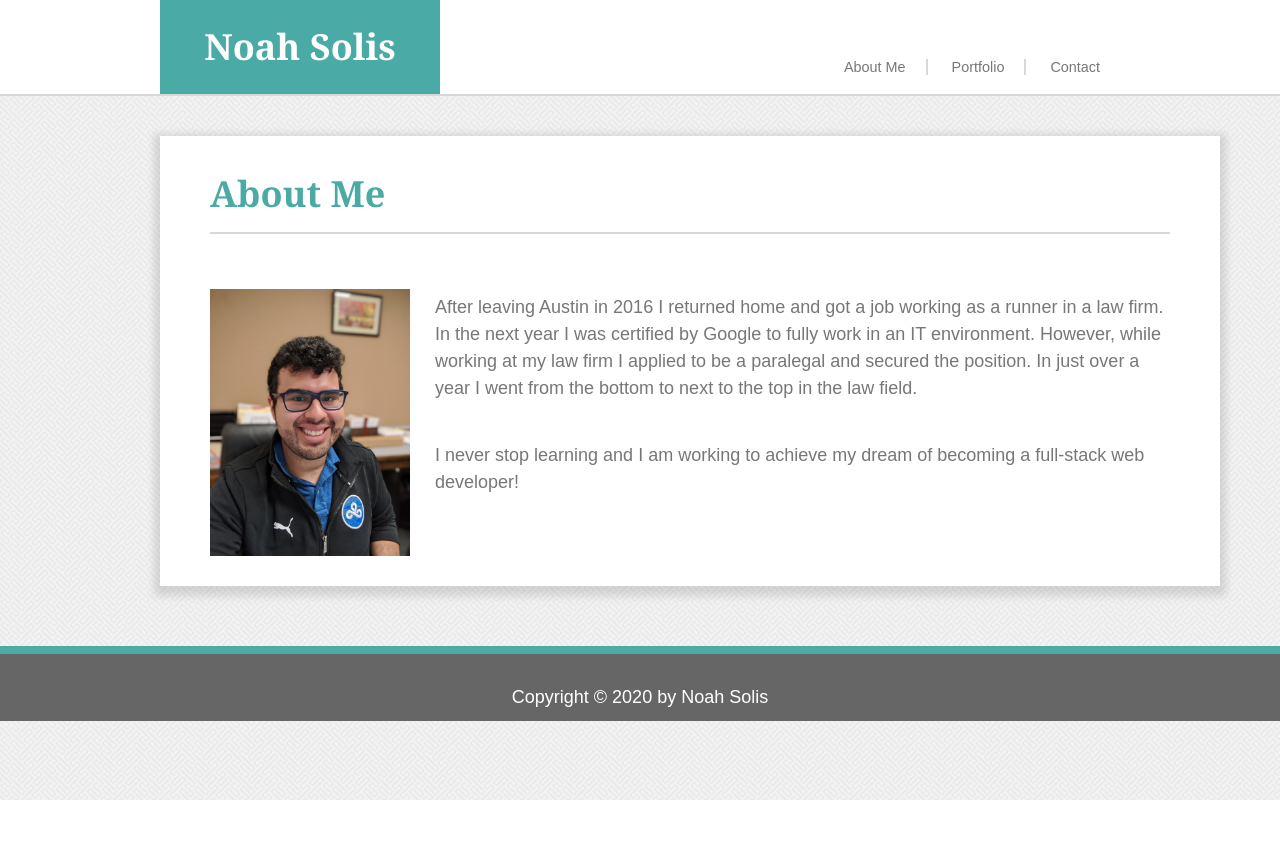
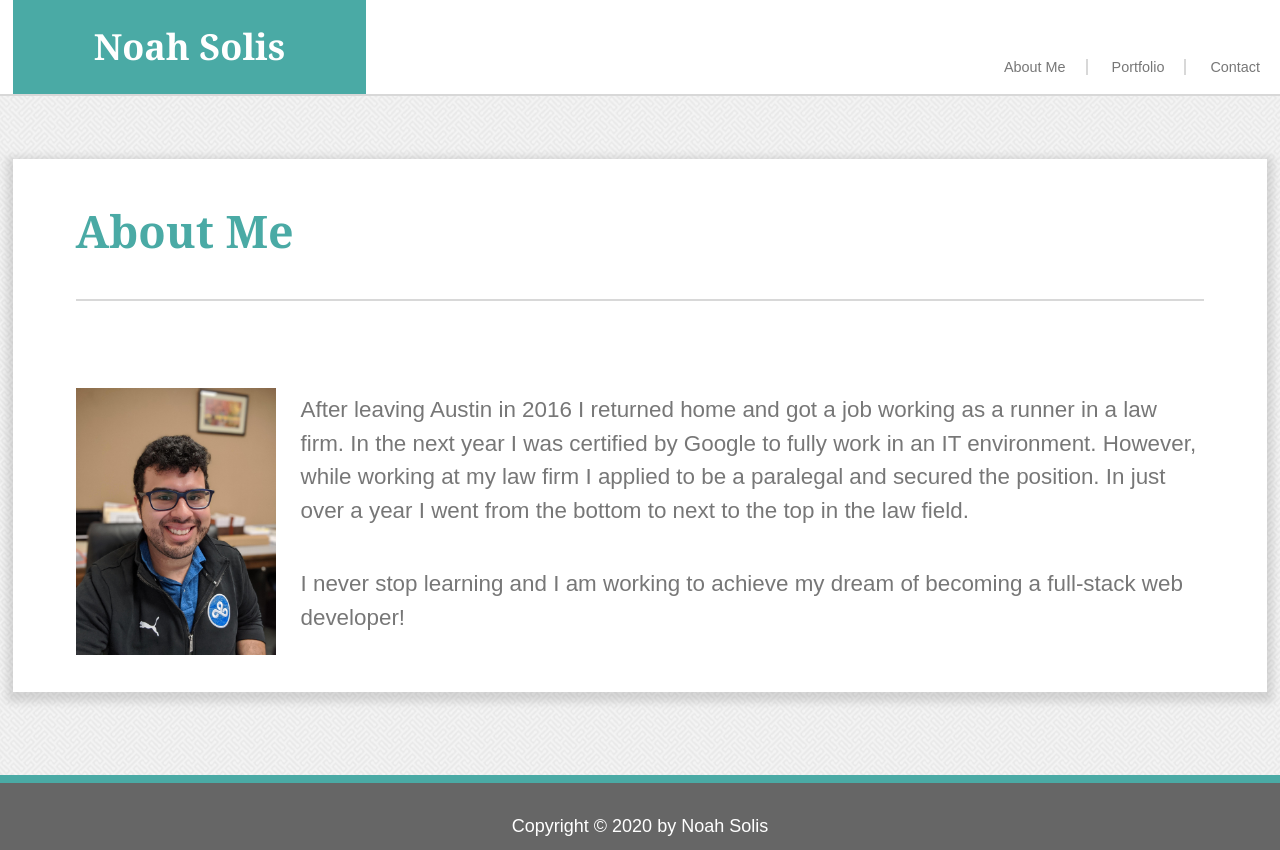
Before and after one commit to PayNoahttention/Responsive-Portfolio, a plain HTML site: page index.html in a window 1280 px wide. Before the commit the page ends 800 px from the top, so only its background shows below. Drawn offline with Linux system fonts and the light colour scheme.

Commit message:
Nav bar and main area scale!

```diff
--- a/assets/css/style.css
+++ b/assets/css/style.css
@@ -1,3 +1,5 @@
+/* This is css for original portfolio */
+
 /* General stuff */
 body {
     background-image: url("../images/pw_maze_white.png");
@@ -193,3 +195,39 @@ p {
     margin-left: 20px;
     padding: 10px 10px;
 }
+
+
+/* Idk this size */
+
+@media all and (max-width: 980px) and (min-width: 769px), all and (max-device-width: 980px) and (min-device-width: 769px) {
+
+}
+
+.container {
+    width: 98%;
+    margin: auto;
+}
+
+/* Nav area again */
+
+#menu {
+    text-align: right;
+    width: 440px;
+    top: 0;
+    right: 0;
+    position: absolute;
+}
+
+/*main area again */
+
+.main {
+    font-size: 1.75vw;
+    width: 90%;
+    margin: 5% 0;
+    padding: 4% 5% 3% 5%;
+}
+
+.main h1 {
+    margin-bottom: 5.5%;
+    padding-bottom: 4%;
+}
--- a/index.html
+++ b/index.html
@@ -2,9 +2,7 @@
 <html lang="en">
     <head>
         <meta charset="UTF-8">
-        <meta name="viewport" content="width=device-width, initial-scale=1, shrink-to-fit=no">
-        <meta name="viewport" content="width=device-width, initial-scale=1.0">
-        <meta http-equiv="X-UA-Compatible" content="ie=edge">
+
 
         <title>Noah Solis - About Me</title>
         <!-- Link to rest page-->
```
